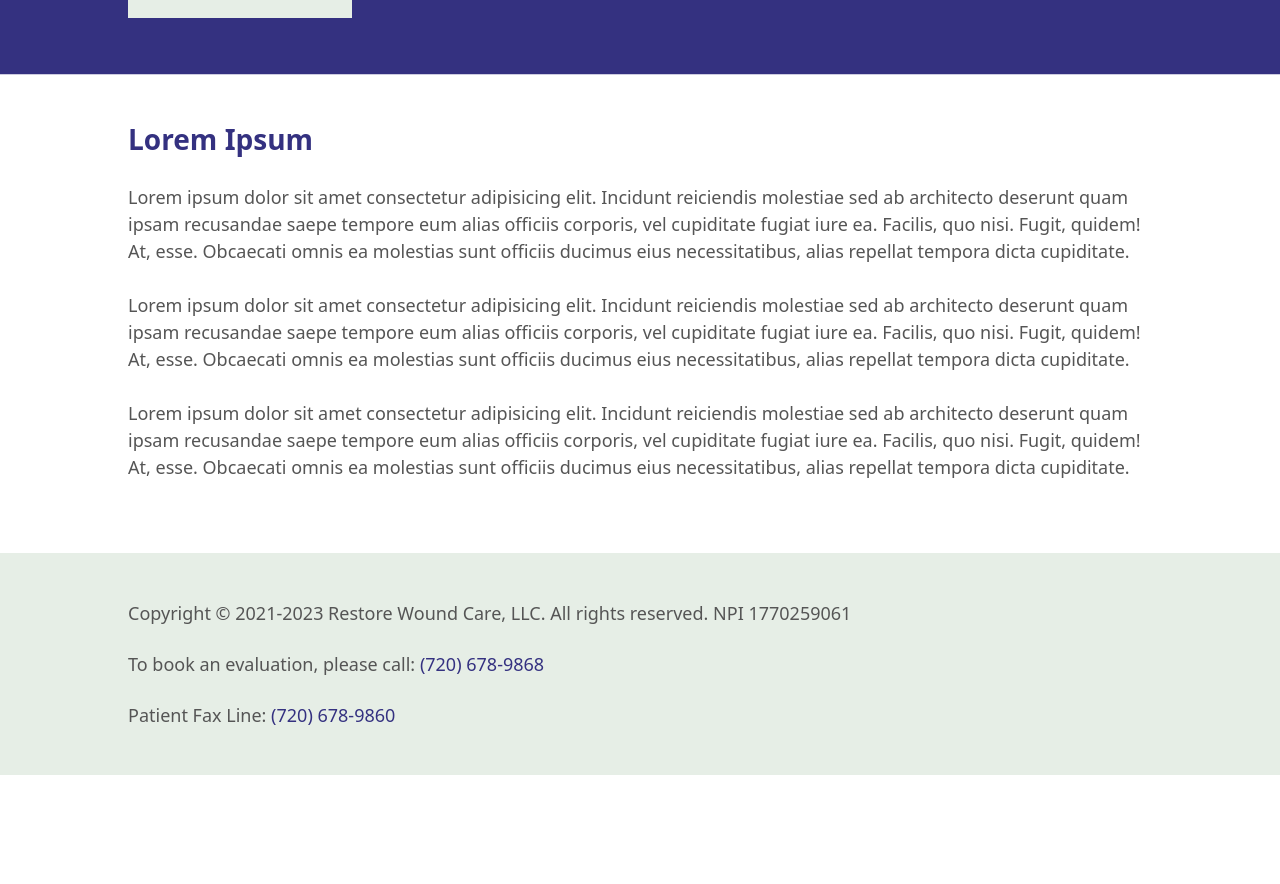
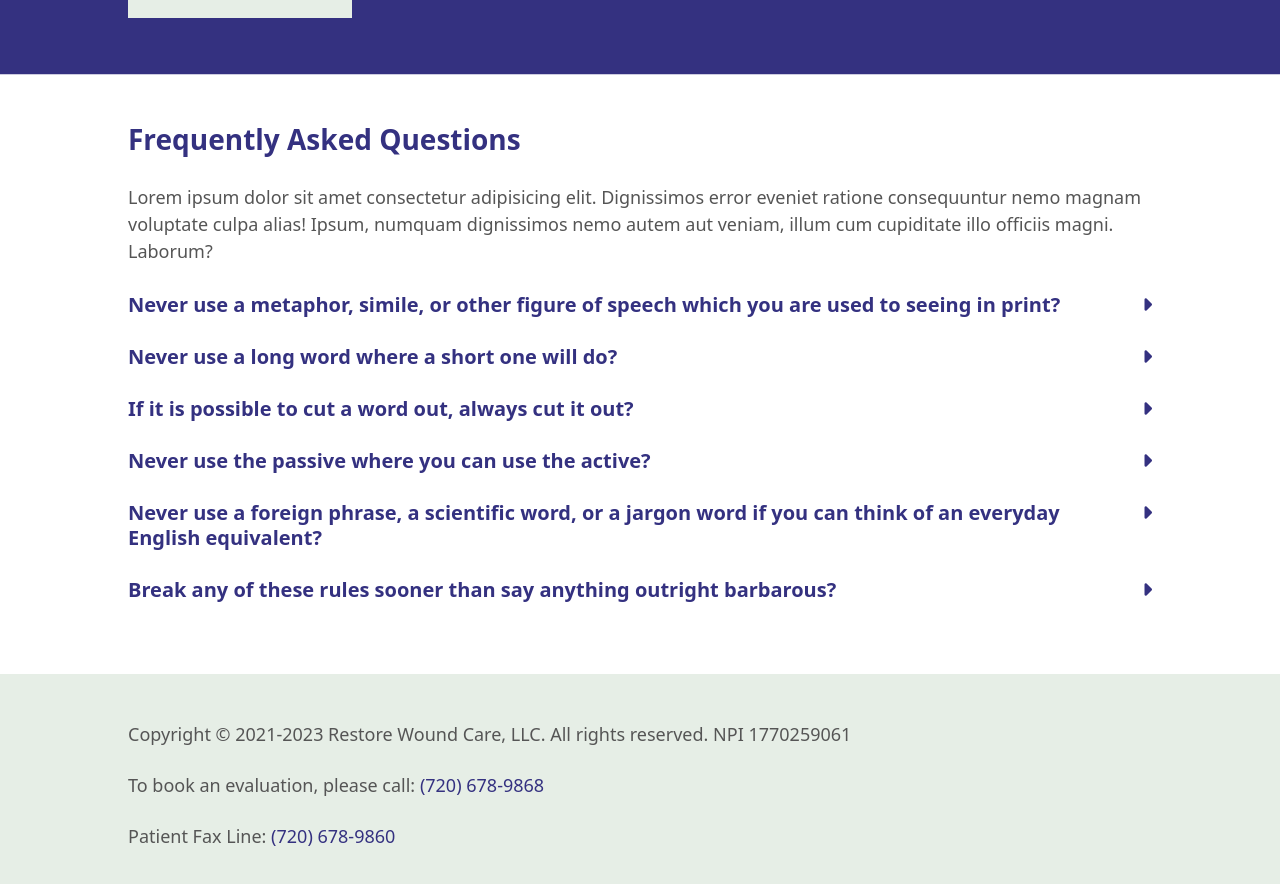
Before and after one commit to bmehder/restore-wound-care, a SvelteKit app: page / in a window 1280 px wide. Shown: the part 1740-2624 px from the top of the page. Before the commit the page ends 2515 px from the top, so only its background shows below. Built offline with nearby package versions, Linux system fonts and the light colour scheme.

Commit message:
added FAQs to homepage

```diff
--- a/src/lib/BackToTop.svelte
+++ b/src/lib/BackToTop.svelte
@@ -1,7 +1,6 @@
 <script>
   import { fade } from 'svelte/transition'
 
-  export let color = 'black'
   export let icon = '&#8593;'
   export let threshold = 1000
 
@@ -13,12 +12,7 @@
 <svelte:window bind:scrollY />
 
 {#if scrollY > threshold}
-  <button
-    style="background-color: {color}"
-    transition:fade
-    on:click={scrollToTop}
-    on:keydown
-  >
+  <button transition:fade on:click={scrollToTop}>
     {@html icon}
   </button>
 {/if}
@@ -26,13 +20,14 @@
 <style>
   button {
     display: grid;
-    place-content: center;
+    place-items: center;
     padding: 0;
     width: var(--triple-size);
     aspect-ratio: 1;
     position: fixed;
     right: 2rem;
     bottom: 2rem;
+    background-color: var(--bg-color, var(--accent));
     color: var(--light, white);
     font-size: var(--size);
     font-weight: bold;
--- a/src/lib/Headers/menuItems.js
+++ b/src/lib/Headers/menuItems.js
@@ -7,8 +7,8 @@ export default [
     name: 'Team',
     url: '/team',
     // children: [
-    //   { name: 'FAQs', url: '/about/frequently-asked-questions' },
-    //   { name: 'Educational Thing', url: '/about/education' },
+    //   { name: 'FAQs', url: '/team/frequently-asked-questions' },
+    //   { name: 'Educational Thing', url: '/team/education' },
     // ],
   },
   {
--- a/src/lib/styles/theme.css
+++ b/src/lib/styles/theme.css
@@ -51,7 +51,7 @@ a {
   text-decoration: none;
 }
 
-a:is(:hover, :focus) {
+a:hover {
   text-decoration: underline;
   text-underline-offset: 4px;
 }
--- a/src/routes/+layout.svelte
+++ b/src/routes/+layout.svelte
@@ -38,7 +38,7 @@
   <Footer />
 </div>
 
-<BackToTop />
+<BackToTop --bg-color='black' />
 
 <style>
   .wrapper {
--- a/src/routes/+page.svelte
+++ b/src/routes/+page.svelte
@@ -1,6 +1,10 @@
 <script>
   import Sveltetube from '$lib/Sveltetube.svelte'
   import Phone from '$lib/icons/Phone.svelte'
+  import CaretDown from '$lib/icons/CaretDown.svelte'
+  import CaretRight from '$lib/icons/CaretRight.svelte'
+  import questionsAndAnswers from './faqs'
+  import Faq from '$lib/FAQ.svelte'
 </script>
 
 <svelte:head>
@@ -75,7 +79,8 @@
   </div>
 </section>
 
-<section class="flow">
+
+<!-- <section class="flow">
   <h2>Lorem Ipsum</h2>
   <p>
     Lorem ipsum dolor sit amet consectetur adipisicing elit. Incidunt reiciendis molestiae
@@ -98,4 +103,12 @@
     Obcaecati omnis ea molestias sunt officiis ducimus eius necessitatibus, alias repellat
     tempora dicta cupiditate.
   </p>
+</section> -->
+
+<section class="flow">
+  <h2>Frequently Asked Questions</h2>
+  <p>Lorem ipsum dolor sit amet consectetur adipisicing elit. Dignissimos error eveniet ratione consequuntur nemo magnam voluptate culpa alias! Ipsum, numquam dignissimos nemo autem aut veniam, illum cum cupiditate illo officiis magni. Laborum?</p>
+  {#each questionsAndAnswers as { question, answer }}
+    <Faq {question} {answer} classNames="h3" openIcon={CaretRight} closeIcon={CaretDown} />
+  {/each}
 </section>
--- a/src/routes/team/frequently-asked-questions/data.js
+++ b/src/routes/faqs.js
@@ -1,6 +1,7 @@
 export default [
   {
-    question: 'What is this?',
+    question:
+      'Never use a metaphor, simile, or other figure of speech which you are used to seeing in print?',
     answer: `
         <p>Lorem ipsum dolor, sit amet consectetur adipisicing elit. Inventore quisquam sed molestias, placeat, nostrum, asperiores corporis fuga vel totam quibusdam adipisci. Harum aliquid quasi tempore, odio libero corrupti nulla eligendi magnam est!<p>
 
@@ -8,7 +9,7 @@ export default [
       `,
   },
   {
-    question: 'What is that?',
+    question: 'Never use a long word where a short one will do?',
     answer: `
         <p>Lorem ipsum dolor, sit amet consectetur adipisicing elit. Inventore quisquam sed molestias, placeat, nostrum, asperiores corporis fuga vel totam quibusdam adipisci. Harum aliquid quasi <p>
 
@@ -16,7 +17,7 @@ export default [
       `,
   },
   {
-    question: 'What is this?',
+    question: 'If it is possible to cut a word out, always cut it out?',
     answer: `
         <p>Lorem ipsum dolor, sit amet consectetur adipisicing elit. Inventore quisquam sed molestias, placeat, nostrum, asperiores corporis fuga vel totam quibusdam adipisci. Harum aliquid quasi tempore, odio libero corrupti nulla eligendi magnam est!<p>
 
@@ -24,7 +25,7 @@ export default [
       `,
   },
   {
-    question: 'What is that?',
+    question: 'Never use the passive where you can use the active?',
     answer: `
         <p>Lorem ipsum dolor, sit amet consectetur adipisicing elit. Inventore quisquam sed molestias, placeat, nostrum, asperiores corporis fuga vel totam quibusdam adipisci. Harum aliquid quasi <p>
 
@@ -32,7 +33,8 @@ export default [
       `,
   },
   {
-    question: 'What is this?',
+    question:
+      'Never use a foreign phrase, a scientific word, or a jargon word if you can think of an everyday English equivalent?',
     answer: `
         <p>Lorem ipsum dolor, sit amet consectetur adipisicing elit. Inventore quisquam sed molestias, placeat, nostrum, asperiores corporis fuga vel totam quibusdam adipisci. Harum aliquid quasi tempore, odio libero corrupti nulla eligendi magnam est!<p>
 
@@ -40,7 +42,7 @@ export default [
       `,
   },
   {
-    question: 'What is that?',
+    question: 'Break any of these rules sooner than say anything outright barbarous?',
     answer: `
         <p>Lorem ipsum dolor, sit amet consectetur adipisicing elit. Inventore quisquam sed molestias, placeat, nostrum, asperiores corporis fuga vel totam quibusdam adipisci. Harum aliquid quasi <p>
 
--- a/src/routes/team/+page.svelte
+++ b/src/routes/team/+page.svelte
@@ -12,7 +12,7 @@
 
 <section class="flow">
   <h2>Meet Our Team</h2>
-  <ul>
+  <ul class="flow">
     {#each teamMembers as item}
       <Member {item} />
     {/each}
--- a/src/routes/team/Member.svelte
+++ b/src/routes/team/Member.svelte
@@ -7,7 +7,7 @@
 <li>
   <img class="square" {src} alt={name} />
   <div class="flow">
-    <h3>{name}</h3>
+    <h3 class="balance">{name}</h3>
     <p>
       {description}
     </p>
@@ -17,10 +17,6 @@
 <style>
   li {
     background-color: var(--light);
-  }
-
-  h3 {
-    text-wrap: balance;
   }
 
   div {
--- a/src/routes/team/frequently-asked-questions/+page.svelte
+++ b/src/routes/team/frequently-asked-questions/+page.svelte
@@ -1,8 +1,8 @@
 <script>
   import CaretDown from '$lib/icons/CaretDown.svelte'
   import CaretRight from '$lib/icons/CaretRight.svelte'
-  import questionsAndAnswers from './data'
-  import Faq from './FAQ.svelte'
+  import questionsAndAnswers from './faqs'
+  import Faq from '$lib/FAQ.svelte'
 </script>
 
 <svelte:head>
```
Also changed, not shown: src/lib/CTA.svelte (+0 -13 lines), src/lib/FAQ.svelte (renamed from src/routes/team/frequently-asked-questions/FAQ.svelte).
